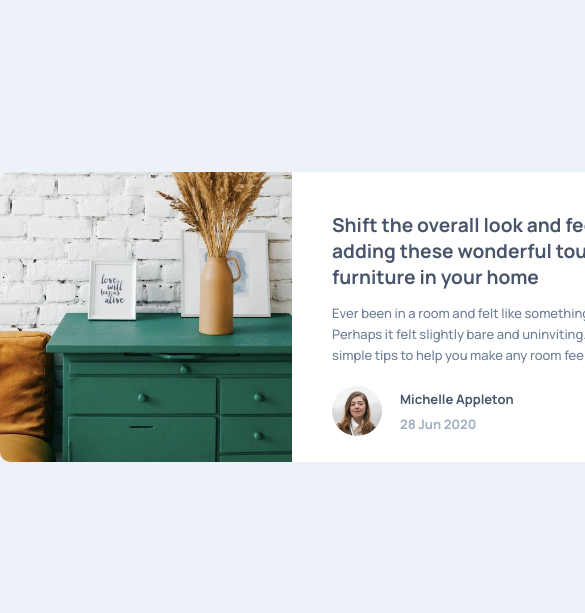
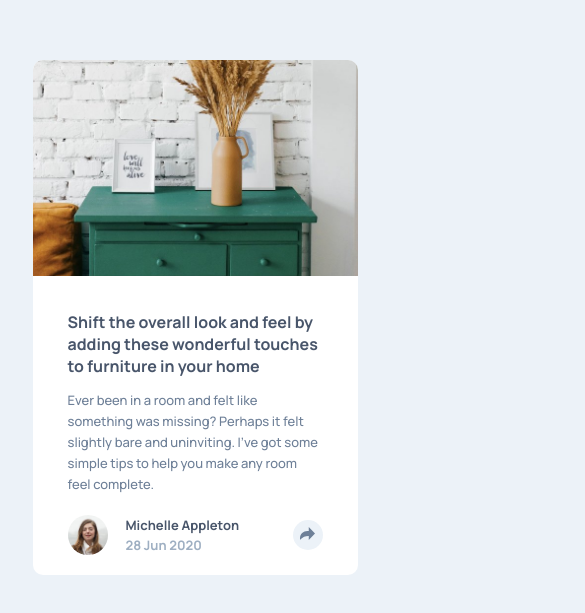
Before and after one commit to m4tut/preview_component, a plain HTML site: page index.html in a window 390 px wide. Shown: the part 105-718 px from the top of the page, 585 px wide, since content can reach past the window. Drawn offline with Linux system fonts and the light colour scheme.

Commit message:
add media css style

```diff
--- a/style/style.css
+++ b/style/style.css
@@ -171,5 +171,60 @@ body {
 /* ########################## */
 /* media */
 @media (max-width: 975px) {
+    .center {
+        height: 515px;
+        width: 325px;
+    }
 
+    .block {
+        height: 515px;
+        width: 325px;
+        grid-template-columns: 1fr;
+        grid-template-rows: 42% 58%;
+    }
+
+    .block_img {
+        width: inherit;
+        height: auto;
+        border-radius: 10px 10px 0 0;
+    }
+
+    .block_img img {
+        width: inherit;
+        height: auto;
+    }
+
+    .block_content {
+        margin: 35px;
+    }
+
+    .text_title {
+        font-size: 1rem;
+    }
+
+    .profile_avatar {
+        width: 40px;
+        height: 40px;
+    }
+
+    .profile_button-btn {
+        width: 30px;
+        height: 30px;
+        position: relative;
+        z-index: 2;
+    }
+
+    /* button */
+    .share {
+        width: 325px;
+        height: 65px;
+        top: -15px;
+        right: -35px;
+        z-index: 1;
+        border-radius: 0 0 10px 10px;
+    }
+
+    .triangle {
+        display: none;
+    }
 }
```
